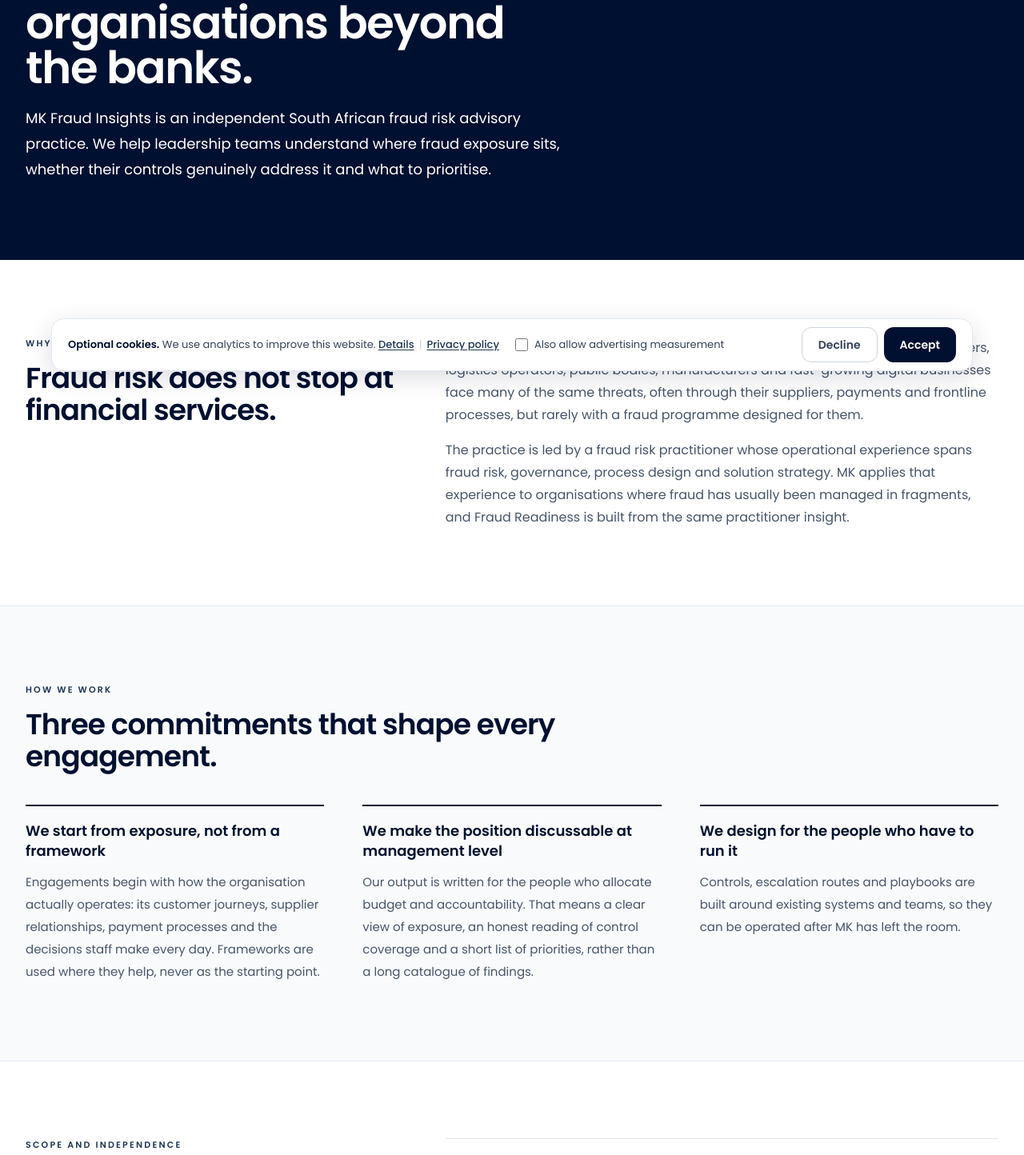
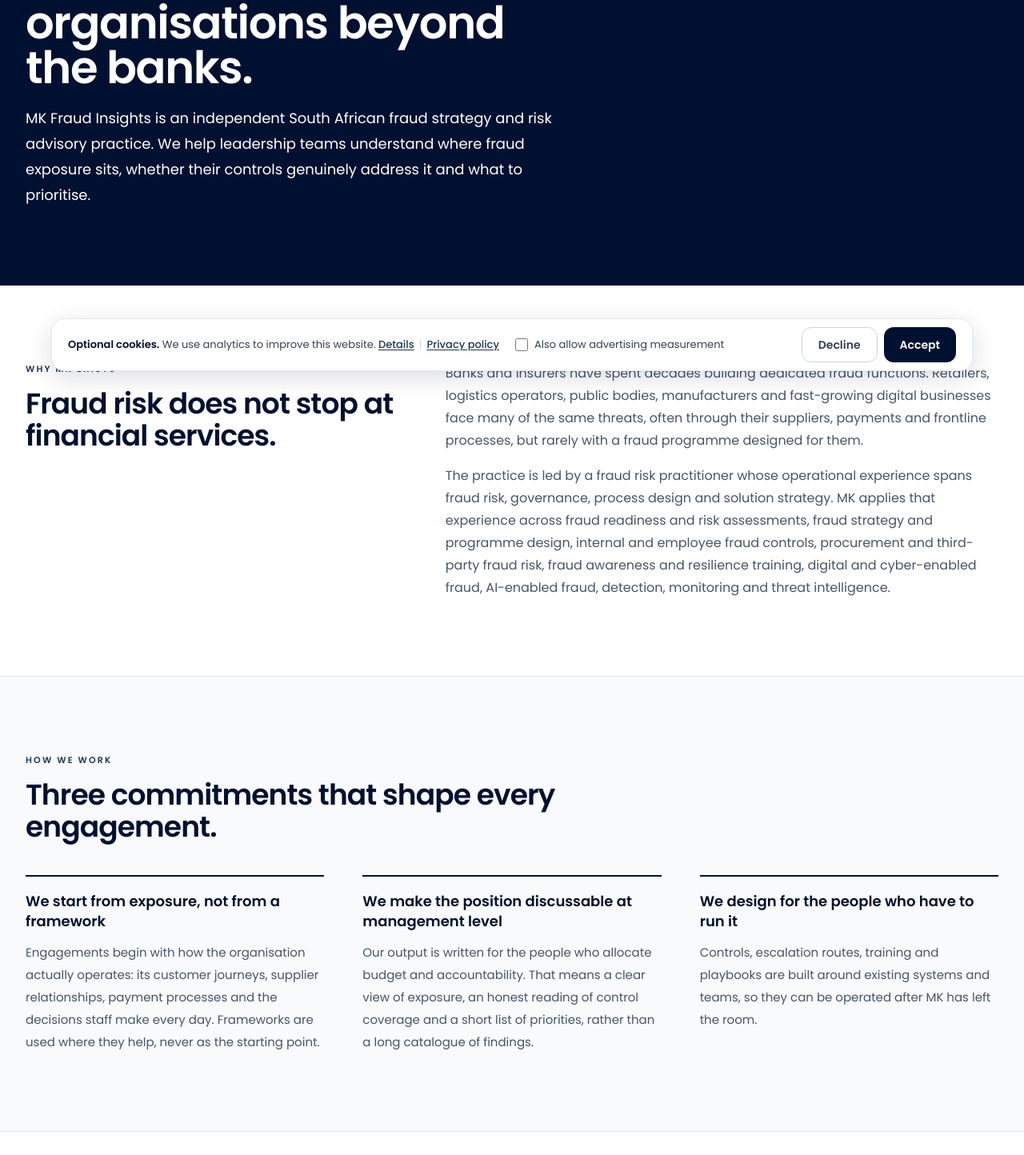
Before and after one commit to Tondani1995/mk-fraud-readiness-score, a Next.js app: page /about in a window 1280 px wide. Shown: the part 320-1764 px from the top of the page at 80% size. Built offline with nearby package versions, Linux system fonts and the light colour scheme; no server answers.

Commit message:
Align About page with full MK advisory portfolio

```diff
--- a/src/app/(website)/about/page.tsx
+++ b/src/app/(website)/about/page.tsx
@@ -13,12 +13,12 @@ const commitments = [
   },
   {
     title: "We design for the people who have to run it",
-    body: "Controls, escalation routes and playbooks are built around existing systems and teams, so they can be operated after MK has left the room.",
+    body: "Controls, escalation routes, training and playbooks are built around existing systems and teams, so they can be operated after MK has left the room.",
   },
 ];
 
 const scope = [
-  "MK is an advisory practice. We do not conduct forensic investigations or provide regulatory audit opinions.",
+  "MK is an advisory practice. Where formal investigative or forensic work is required, that work is delivered through specialist investigative partners. MK does not present advisory work as a regulatory audit opinion.",
   "The Fraud Readiness Assessment analyses what an organisation reports. It does not independently test evidence or provide assurance.",
   "We do not promise zero fraud. We help organisations understand and reduce their exposure in a deliberate, prioritised way.",
 ];
@@ -34,8 +34,7 @@ export default function About() {
               Specialist fraud risk advice for organisations beyond the banks.
             </h1>
             <p className="mt-5 max-w-2xl text-base leading-7 text-white/78 sm:text-lg sm:leading-8">
-              MK Fraud Insights is an independent South African fraud risk advisory practice. We help leadership teams
-              understand where fraud exposure sits, whether their controls genuinely address it and what to prioritise.
+              MK Fraud Insights is an independent South African fraud strategy and risk advisory practice. We help leadership teams understand where fraud exposure sits, whether their controls genuinely address it and what to prioritise.
             </p>
           </div>
         </section>
@@ -57,9 +56,10 @@ export default function About() {
               </p>
               <p>
                 The practice is led by a fraud risk practitioner whose operational experience spans fraud risk,
-                governance, process design and solution strategy. MK applies that experience to organisations where
-                fraud has usually been managed in fragments, and Fraud Readiness is built from the same practitioner
-                insight.
+                governance, process design and solution strategy. MK applies that experience across fraud readiness and
+                risk assessments, fraud strategy and programme design, internal and employee fraud controls, procurement
+                and third-party fraud risk, fraud awareness and resilience training, digital and cyber-enabled fraud,
+                AI-enabled fraud, detection, monitoring and threat intelligence.
               </p>
             </div>
           </div>
```
